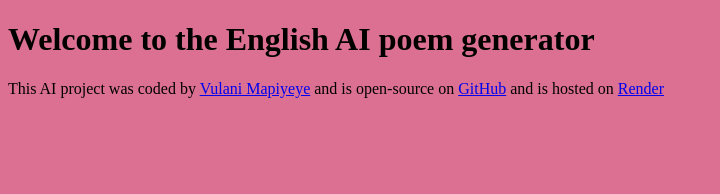
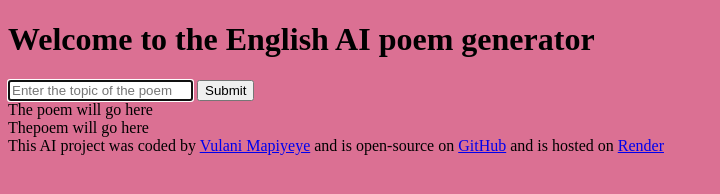
Before and after one commit to VulaniMap/english-poem-generator, a plain HTML site: page index.html in a window 1280 px wide. Shown: the whole page, without its empty margins (0-720 px from the left). Drawn offline with Linux system fonts and the light colour scheme.

Commit message:
added basic HTML

```diff
--- a/index.html
+++ b/index.html
@@ -7,7 +7,26 @@
     <title>English poem generator</title>
   </head>
   <body>
-    <h1>Welcome to the English AI poem generator</h1>
+    <header>
+      <h1>Welcome to the English AI poem generator</h1>
+    </header>
+    <main>
+      <form>
+        <input
+          type="text"
+          placeholder="Enter the topic of the poem"
+          autofocus
+          required
+          autocomplete="off"
+        />
+        <input type="submit" />
+      </form>
+      <div id="">
+        The poem will go here
+        <br />
+        Thepoem will go here
+      </div>
+    </main>
     <footer>
       This AI project was coded by
       <a href="https://github.com/VulaniMap" target="_blank">
```
